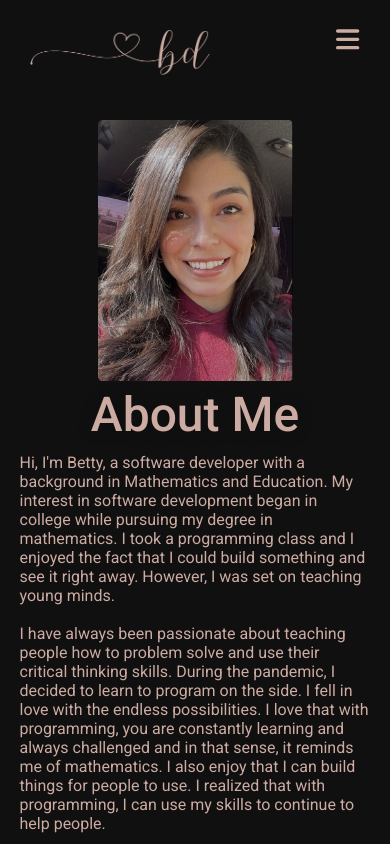
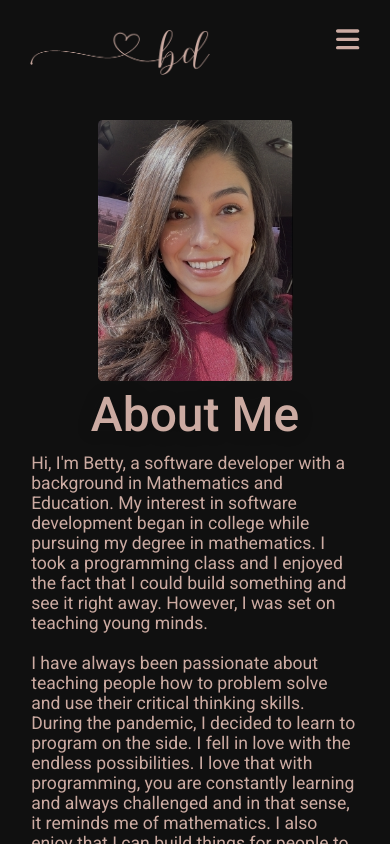
Before and after one commit to bdomingu/betty-portfolio, a Next.js app: page /about in a window 390 px wide. Shown: the top 844 px of the page. Built offline with nearby package versions, Linux system fonts and the light colour scheme.

Commit message:
fixed key prop

```diff
--- a/components/ProjectModal.tsx
+++ b/components/ProjectModal.tsx
@@ -46,8 +46,8 @@ export default function ProjectModal({showModal, onRequestClose, selectedProject
             </div>
             <div className={styles.stack}>
                 <h3 >Stack</h3>
-                {selectedProject?.stack.map((item) => (
-                <li>{item}</li>
+                {selectedProject?.stack.map((item, index) => (
+                <li key={index}>{item}</li>
                 ))}
             </div>
             <div className={styles.image}>
--- a/pages/about.module.css
+++ b/pages/about.module.css
@@ -38,7 +38,7 @@
   .textContainer p {
     font-family: 'Roboto', sans-serif;
     font-weight:400;
-    font-size: 1em;
+    font-size: 1.1em;
     margin-top: -10px;
     opacity: 0; /* Set the initial opacity to 0 */
     animation-name: fadeIn; /* Set the animation name */
@@ -138,10 +138,9 @@
     .textContainer {
       color: #CCABA2;
       width: auto;
-      padding-left: 2%;
       margin-top: 15px;
-      padding-left: 5%;
-      padding-right: 5%;
+      padding-left: 8%;
+      padding-right: 8%;
     }
 
     .textContainer h1 {
--- a/pages/about.tsx
+++ b/pages/about.tsx
@@ -1,5 +1,4 @@
 import Layout from "@/components/Layout";
-import Link from "next/link";
 import styles from './about.module.css'
 
 export default function About() {
--- a/pages/projects.module.css
+++ b/pages/projects.module.css
@@ -106,6 +106,7 @@
 	color: #fff;
 	padding: 5px;
 	display: inline-block;
+	cursor: pointer;
 }
 
 .repository {
--- a/pages/projects.tsx
+++ b/pages/projects.tsx
@@ -63,7 +63,7 @@ export default function Projects() {
         </div>
         <div className={styles.container}>
             {projectsData.map((project) => (
-                   <div className={styles.box}>
+                   <div className={styles.box} key={project.id}>
                    <div className={styles.imgBox}>
                        <img src={project.thumbnail}/>
                    </div>
--- a/public/projectsData.js
+++ b/public/projectsData.js
@@ -86,7 +86,7 @@ const projectsData = [
                    dynamically as the user scrolled through the results. This not only improved the user experience by reducing the need for manual \
                    pagination, but also helped optimize the app's performance by reducing the amount of data that needed to be loaded at once. Overall \
                    this project helped me to improve my skills in front-end development and gain a deeper understanding of the importance of responsive \
-                   design and performance optimization.   ",
+                   design and performance optimization.",
       repository: "https://github.com/bdomingu/Movie-Search-Engine"
     },
 
```
